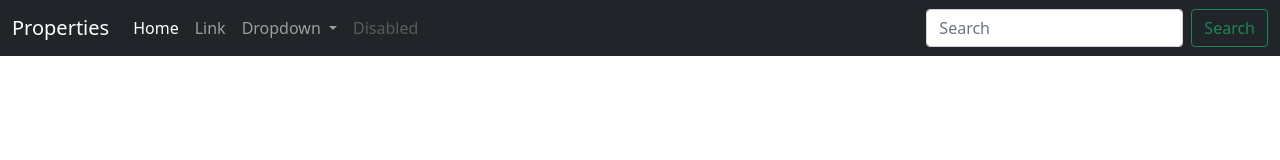
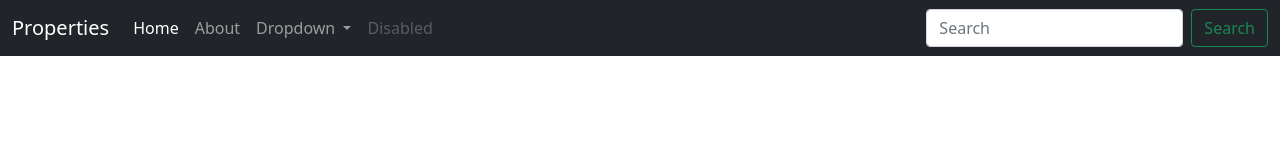
Before and after one commit to DO04dev/property-for-sale-app, an Angular app: page / in a window 1280 px wide. Shown: the top 160 px of the page. Built offline with nearby package versions, Linux system fonts and the light colour scheme.

Commit message:
About Test

```diff
--- a/src/app/nav-bar/nav-bar.component.html
+++ b/src/app/nav-bar/nav-bar.component.html
@@ -10,7 +10,7 @@
           <a class="nav-link active" aria-current="page" href="#">Home</a>
         </li>
         <li class="nav-item">
-          <a class="nav-link" href="#">Link</a>
+          <a class="nav-link" href="#">About</a>
         </li>
         <li class="nav-item dropdown">
           <a class="nav-link dropdown-toggle" href="#" id="navbarDropdown" role="button" data-bs-toggle="dropdown" aria-expanded="false">
```
